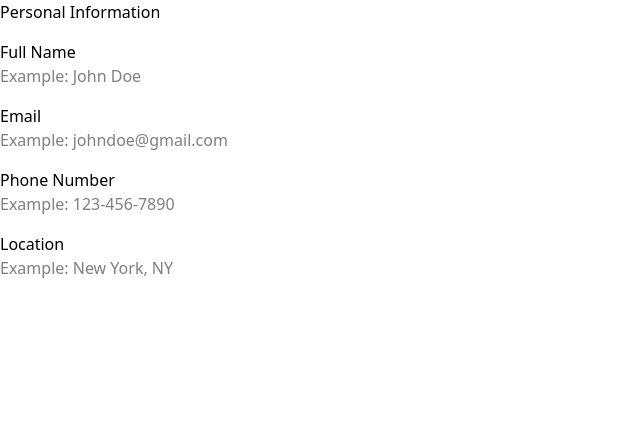
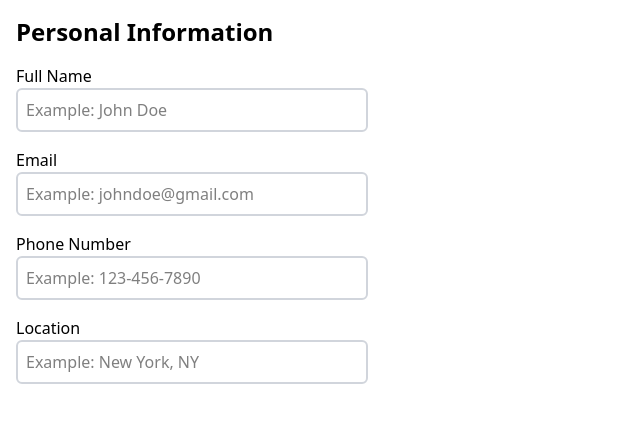
Before and after one commit to AndrewC145/CV-Application, a React (Vite) app: page / in a window 1280 px wide. Shown: the top 422 px of the page, without its empty margins (0-640 px from the left). Built offline with nearby package versions, Linux system fonts and the light colour scheme.

Commit message:
Created Personal Info Section

```diff
--- a/src/App.jsx
+++ b/src/App.jsx
@@ -2,9 +2,9 @@ import PersonalInfo from "./PersonalInfo";
 
 function App() {
   return (
-    <>
+    <div className="container mx-auto">
       <PersonalInfo />
-    </>
+    </div>
   );
 }
 
--- a/src/PersonalInfo.jsx
+++ b/src/PersonalInfo.jsx
@@ -23,44 +23,48 @@ function PersonalInfo() {
   };
 
   return (
-    <div className="flex flex-col gap-4">
-      <h1>Personal Information</h1>
-      <label htmlFor="name" className="flex flex-col">
+    <div className="flex flex-col gap-4 p-4 md:w-[35%] lg:w-[30%]">
+      <h1 className="text-2xl font-bold">Personal Information</h1>
+      <label htmlFor="name" className="flex flex-col font-medium">
         Full Name
         <input
           type="text"
           id="name"
           placeholder="Example: John Doe"
+          className="rounded-md border-2 border-gray-300 p-2 font-normal"
           value={fullName}
           onChange={handleFullName}
         ></input>
       </label>
-      <label htmlFor="email" className="flex flex-col">
+      <label htmlFor="email" className="flex flex-col font-medium">
         Email
         <input
           type="email"
           id="email"
           placeholder="Example: johndoe@gmail.com"
+          className="rounded-md border-2 border-gray-300 p-2 font-normal"
           value={email}
           onChange={handleEmail}
         ></input>
       </label>
-      <label htmlFor="phoneNum" className="flex flex-col">
+      <label htmlFor="phoneNum" className="flex flex-col font-medium">
         Phone Number
         <input
           type="tel"
           id="phoneNum"
           placeholder="Example: 123-456-7890"
+          className="rounded-md border-2 border-gray-300 p-2 font-normal"
           value={phone}
           onChange={handlePhone}
         ></input>
       </label>
-      <label htmlFor="location" className="flex flex-col">
+      <label htmlFor="location" className="flex flex-col font-medium">
         Location
         <input
           type="text"
           id="location"
           placeholder="Example: New York, NY"
+          className="rounded-md border-2 border-gray-300 p-2 font-normal"
           value={location}
           onChange={handleLocation}
         ></input>
```
